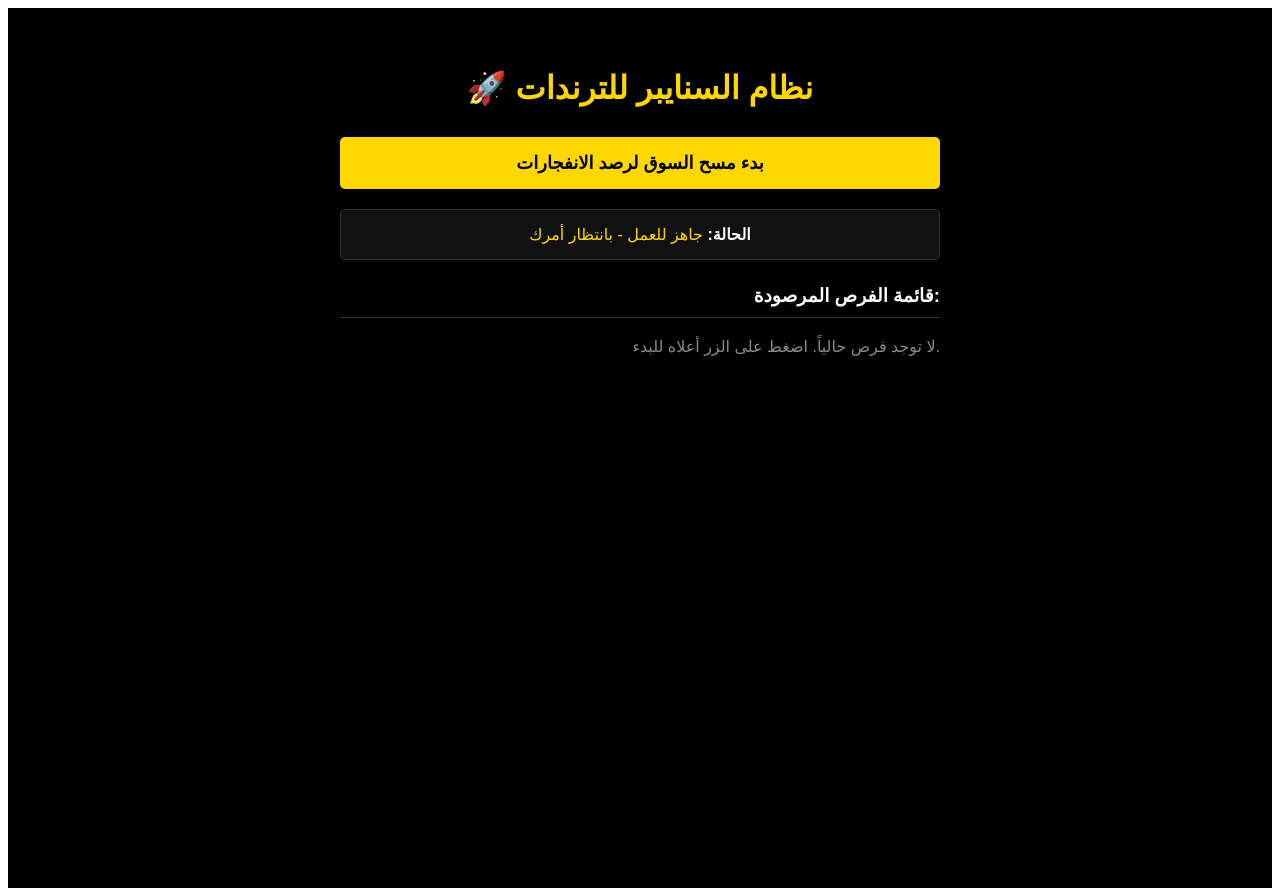
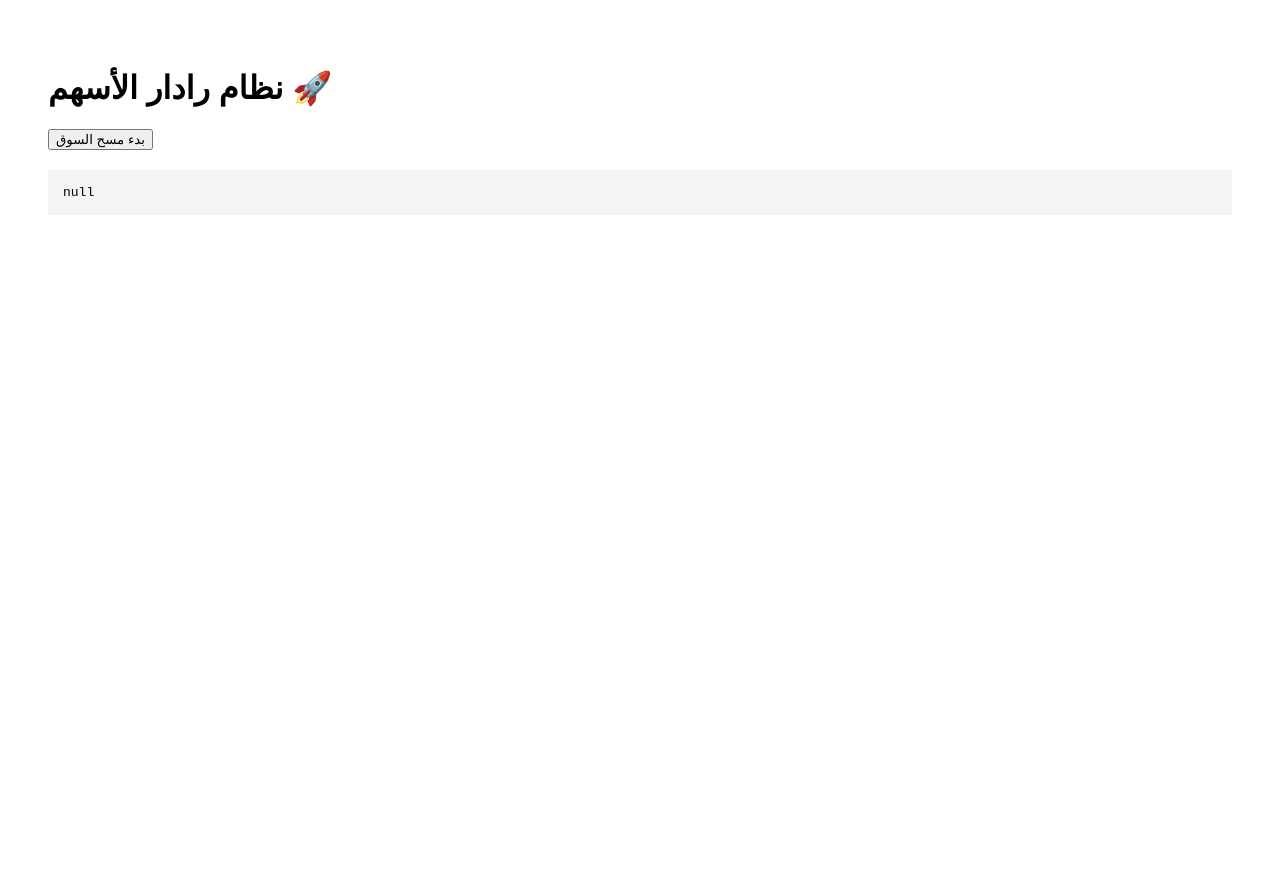
Before and after one commit to fares1040/trading-bot-pro, a Next.js app: page / in a window 1280 px wide. After the commit the page ends 800 px from the top, so only its background shows below. Built offline with nearby package versions, Linux system fonts and the light colour scheme.

Commit message:
Update page.jsx

```diff
--- a/app/page.jsx
+++ b/app/page.jsx
@@ -1,71 +1,31 @@
 'use client';
-
-import React, { useState } from 'react';
+import { useState } from 'react';
 
 export default function Home() {
-  const [alerts, setAlerts] = useState([]);
-  const [status, setStatus] = useState('جاهز للعمل - بانتظار أمرك');
+  const [result, setResult] = useState(null);
+  const [loading, setLoading] = useState(false);
 
-  const runScanner = async () => {
-    setStatus('جاري مسح السوق...');
+  const fetchStocks = async () => {
+    setLoading(true);
     try {
-      const response = await fetch('/api/stocks');
-      const data = await response.json();
-
-      if (data.error) {
-        setStatus('خطأ: ' + data.error);
-      } else {
-        const foundAlerts = data.alerts || [];
-        setStatus('تم المسح! الفرص الموجودة: ' + foundAlerts.length);
-        setAlerts(foundAlerts);
-      }
-    } catch (e) {
-      setStatus('حدث خطأ في الاتصال بالسيرفر');
+      const res = await fetch('/api/stocks');
+      const data = await res.json();
+      setResult(data);
+    } catch (err) {
+      setResult({ error: 'حدث خطأ في الاتصال' });
     }
+    setLoading(false);
   };
 
   return (
-    <div style={{ padding: '40px', backgroundColor: '#000', color: '#fff', minHeight: '100vh', fontFamily: 'sans-serif' }}>
-      <div style={{ maxWidth: '600px', margin: '0 auto', textAlign: 'center' }}>
-        <h1 style={{ color: '#ffd700', marginBottom: '30px' }}>🚀 نظام السنايبر للترندات</h1>
-
-        <button
-          onClick={runScanner}
-          style={{
-            padding: '15px 30px',
-            fontSize: '18px',
-            fontWeight: 'bold',
-            cursor: 'pointer',
-            backgroundColor: '#ffd700',
-            color: '#000',
-            border: 'none',
-            borderRadius: '5px',
-            width: '100%',
-            marginBottom: '20px'
-          }}
-        >
-          بدء مسح السوق لرصد الانفجارات
-        </button>
-
-        <div style={{ padding: '15px', backgroundColor: '#111', borderRadius: '5px', border: '1px solid #333', marginBottom: '25px' }}>
-          <strong>الحالة:</strong> <span style={{ color: '#ffd700' }}>{status}</span>
-        </div>
-
-        <div style={{ textAlign: 'right' }}>
-          <h3 style={{ borderBottom: '1px solid #333', paddingBottom: '10px' }}>قائمة الفرص المرصودة:</h3>
-          {alerts.length === 0 ? (
-            <p style={{ color: '#888' }}>لا توجد فرص حالياً. اضغط على الزر أعلاه للبدء.</p>
-          ) : (
-            <ul style={{ listStyleType: 'square', paddingRight: '20px' }}>
-              {alerts.map((symbol, index) => (
-                <li key={index} style={{ fontSize: '18px', color: '#ffd700', marginBottom: '8px' }}>
-                  🔥 تم رصد انفجار في سهم: <strong>{symbol}</strong>
-                </li>
-              ))}
-            </ul>
-          )}
-        </div>
-      </div>
-    </div>
+    <main style={{ padding: '40px', fontFamily: 'sans-serif' }}>
+      <h1>نظام رادار الأسهم 🚀</h1>
+      <button onClick={fetchStocks} disabled={loading}>
+        {loading ? 'جاري المسح...' : 'بدء مسح السوق'}
+      </button>
+      <pre style={{ marginTop: '20px', background: '#f4f4f4', padding: '15px' }}>
+        {JSON.stringify(result, null, 2)}
+      </pre>
+    </main>
   );
 }
```
